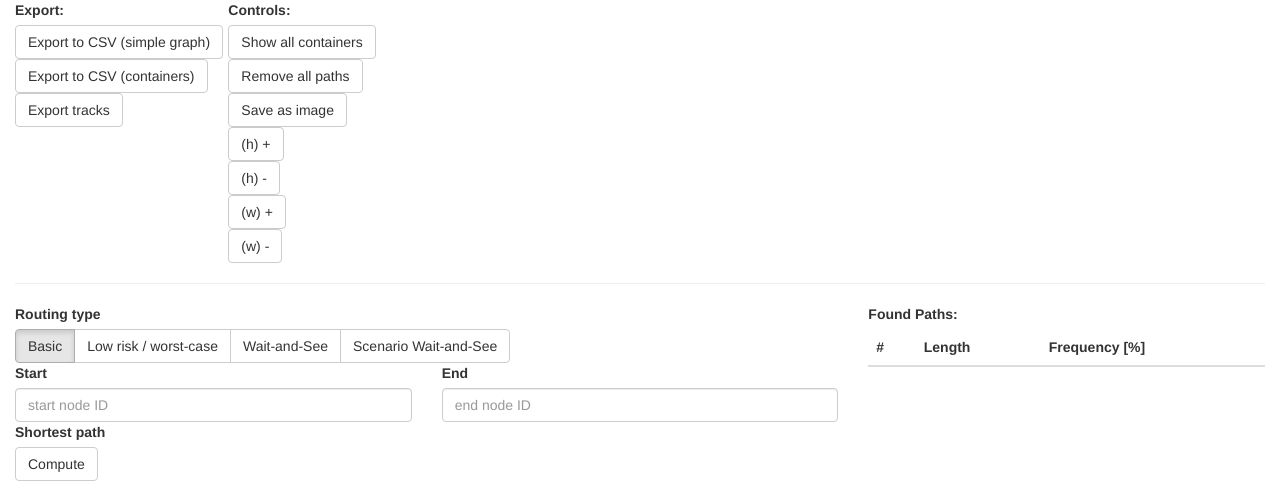
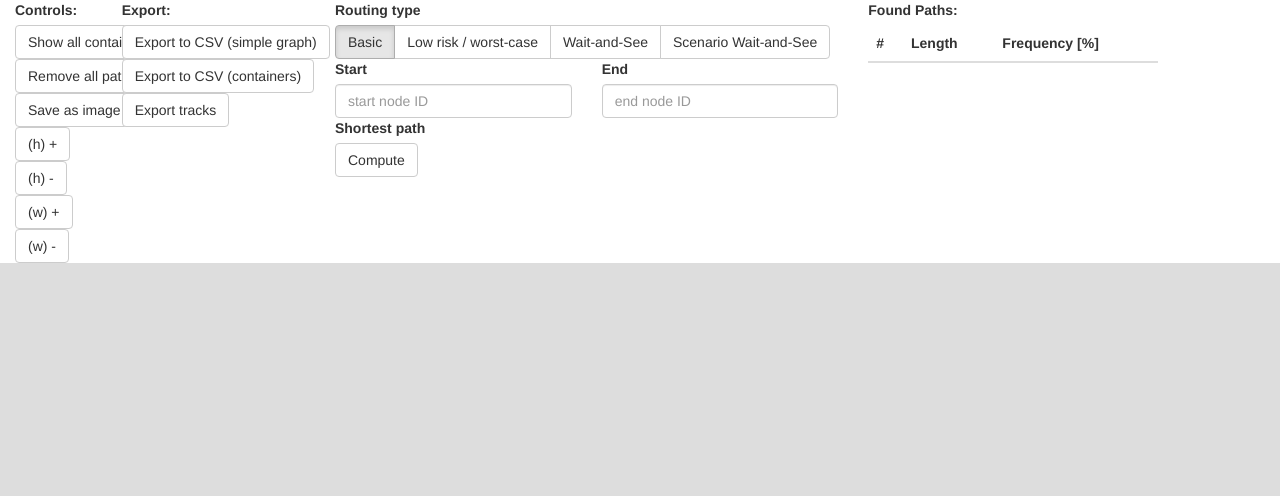
Before and after one commit to lipov3cz3k/waste-transportation-manager, a Flask app: page /graph/1 in a window 1280 px wide. Shown: the part 670-1166 px from the top of the page. After the commit the page ends 933 px from the top, so only its background shows below. Run offline with Flask 2, Linux system fonts and the light colour scheme; lists and menus that the app fills with data are empty; parts of the project's set-up code (start-up, migrations or seed data) failed here and were passed over; some libraries are stand-ins or nearby versions.

Commit message:
Web: refact map controls

```diff
--- a/src/web/templates/pages/graphWTM.html
+++ b/src/web/templates/pages/graphWTM.html
@@ -26,13 +26,6 @@
 </div>
 
 <div class="row">
-
-    <div class="col-md-2">
-        <label for="export" class="control-label input-group">Export:</label>
-        <input type="button" name="export" class="btn btn-default" value="Export to CSV (simple graph)" onclick="exportGraph('{{ url_for('graphExportSimple', graphID=graphID) }}');">
-        <input type="button" name="export" class="btn btn-default" value="Export to CSV (containers)" onclick="exportGraph('{{ url_for('graphExportContainers', graphID=graphID) }}');">
-        <input type="button" name="export" class="btn btn-default" value="Export tracks" onclick="exportGraph('{{ url_for('graphExportTracks', graphID=graphID) }}');">
-    </div>
     <div class="col-md-1">
         <label for="controls" class="control-label input-group">Controls:</label>
         <input type="button" name="controls" class="btn btn-default" value="Show all containers" onclick="loadAllContainers(
@@ -50,14 +43,14 @@
         <input type="button" name="export" class="btn btn-default" value="(h) -" onclick="(function () { $('#map').css('height', '-=100'); map.invalidateSize(); })(event)">
         <input type="button" name="export" class="btn btn-default" value="(w) +" onclick="(function () { $('#map').css('width', '+=100'); map.invalidateSize(); })(event)">
         <input type="button" name="export" class="btn btn-default" value="(w) -" onclick="(function () { $('#map').css('width', '-=100'); map.invalidateSize(); })(event)">
-
     </div>
-</div>
-
-
-<hr>
-<div class="row">
-    <div class="col-md-8">
+    <div class="col-md-2">
+        <label for="export" class="control-label input-group">Export:</label>
+        <input type="button" name="export" class="btn btn-default" value="Export to CSV (simple graph)" onclick="exportGraph('{{ url_for('graphExportSimple', graphID=graphID) }}');">
+        <input type="button" name="export" class="btn btn-default" value="Export to CSV (containers)" onclick="exportGraph('{{ url_for('graphExportContainers', graphID=graphID) }}');">
+        <input type="button" name="export" class="btn btn-default" value="Export tracks" onclick="exportGraph('{{ url_for('graphExportTracks', graphID=graphID) }}');">
+    </div>
+    <div class="col-md-5">
         <div class="form-group">
             <div class="row">
                 <div class="col-md-12">
@@ -135,8 +128,7 @@
             </div>
         </div>
     </div>
-
-    <div class="col-md-4">
+    <div class="col-md-3">
         <label for="foundPaths" class="control-label input-group">Found Paths:</label>
         <table class="table" id="foundPaths">
             <thead>
@@ -145,7 +137,9 @@
             <tbody></tbody>
         </table>
     </div>
+
 </div>
+
 {% endblock %}
 
 {% block body_js_src %}
```
